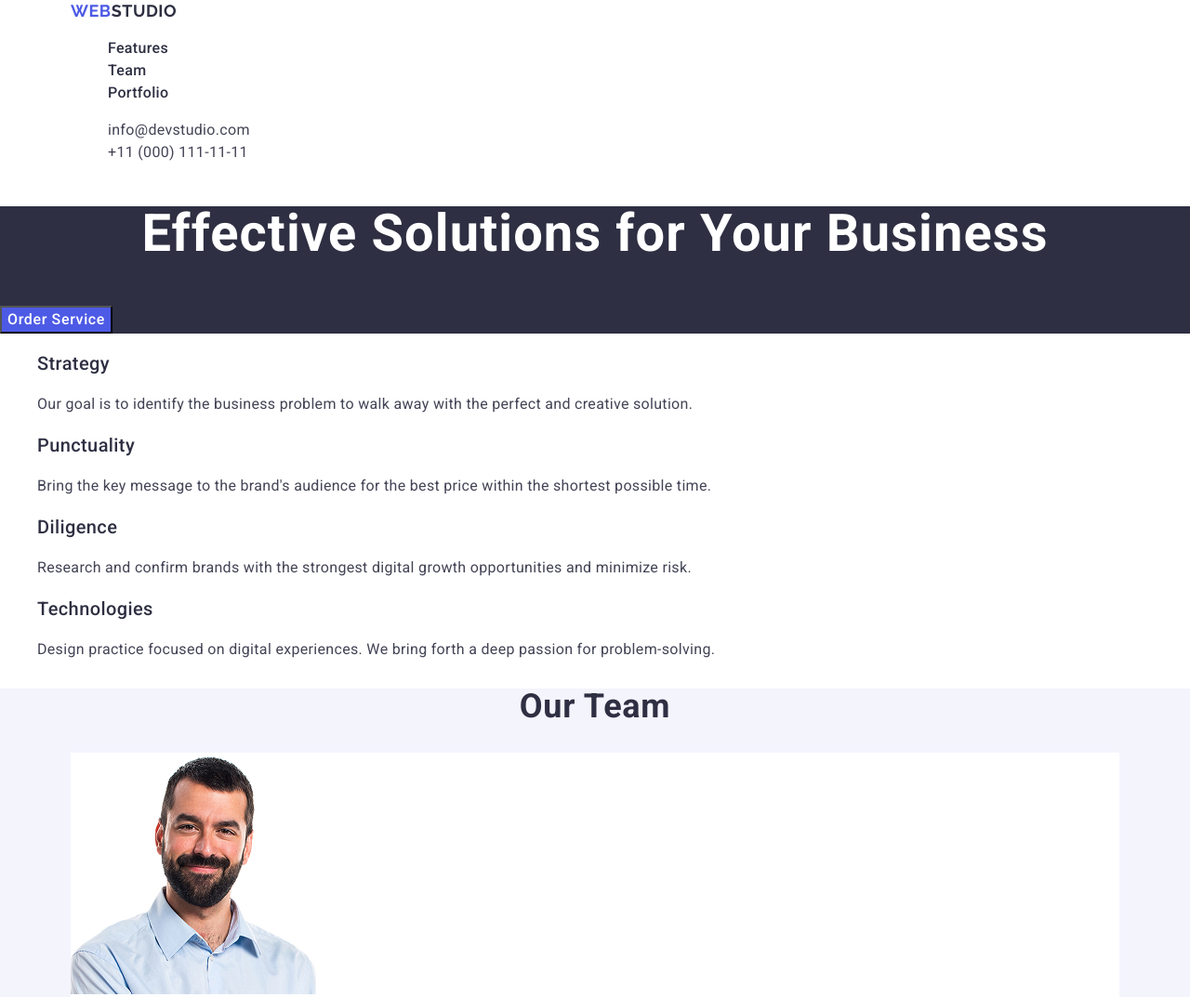
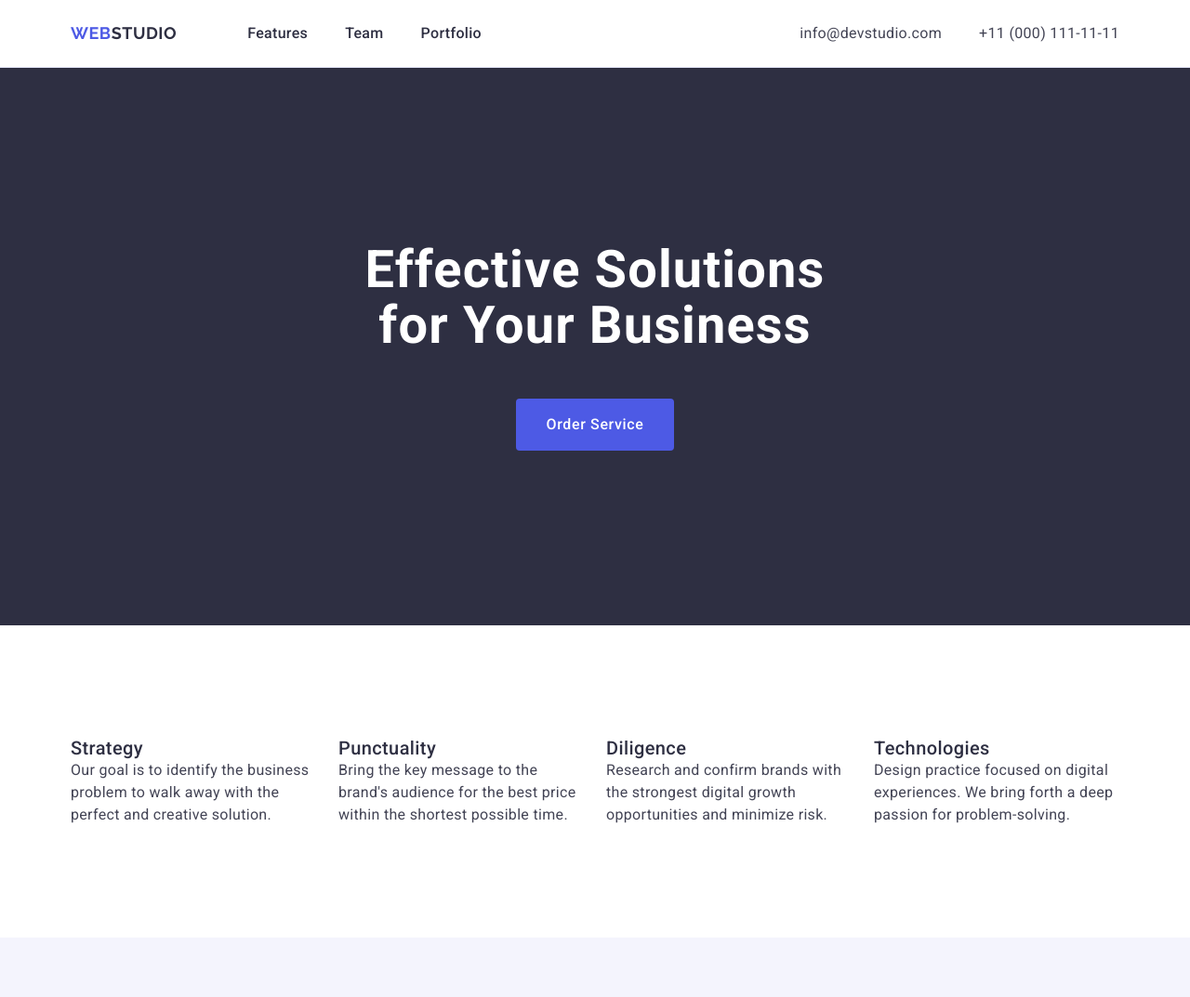
Before and after one commit to andreipriadko-design/goit-markup-hw-03, a plain HTML site: page index.html in a window 1280 px wide. Shown: the top 1073 px of the page at 93% size. Drawn offline with nearby package versions, Linux system fonts and the light colour scheme.

Commit message:
Homework 3

```diff
--- a/css/common.css
+++ b/css/common.css
@@ -6,12 +6,32 @@ body {
 ul {
     list-style: none;
 }
+h1,
+h2,
+h3,
+p {
+  margin: 0;
+}
+
+ul {
+  margin: 0;
+  padding: 0;
+}
+
+img {
+  display: block;
+  max-width: 100%;
+  height: auto;
+}
 .container {
     max-width: 1158px;
     padding: 0 15px;
     margin: 0 auto;
 }
-.visually-hidden {
+.section {
+    padding: 120px 0;
+}
+.sr-only {
   position: absolute;
   width: 1px;
   height: 1px;
--- a/css/features.css
+++ b/css/features.css
@@ -14,4 +14,9 @@
 }
 .feature-list {
     list-style: none;
+    display: flex;
+    gap: 24px;
 }
+.feature-item {
+    width: calc((100% - 72px) / 4);
+}
--- a/css/footer.css
+++ b/css/footer.css
@@ -11,6 +11,8 @@
   text-transform: uppercase;
   color: #4d5ae5;
   text-decoration: none;
+  display: inline-block;
+  margin-bottom: 16px;
 }
 .footer-logo-part {
   color: #f4f4fd;
@@ -21,4 +23,5 @@
   line-height: 1.5;
   letter-spacing: 0.02em;
   color: #f4f4fd;
+  width: 264px;
 }
--- a/css/header.css
+++ b/css/header.css
@@ -7,6 +7,7 @@
     text-transform: uppercase;
     color: #4d5ae5;
     text-decoration: none;
+    margin-right: 76px;
 }
 .logo span {
     color: #2e2f42;
@@ -18,6 +19,8 @@
     letter-spacing: 0.02em;
     color: #2e2f42;
     text-decoration: none;
+    display: block;
+    padding: 24px 0;
 }
 .contact-link {
     font-weight: 400;
@@ -26,6 +29,8 @@
     letter-spacing: 0.02em;
     color: #434455;
     text-decoration: none;
+    display: block;
+    padding: 24px 0;
 }
 .nav-link:hover,
 .nav-link:focus {
@@ -38,3 +43,23 @@
 .contacts {
     font-style: normal;
 }
+.header {
+    border-bottom: 1px solid #e7e9fc;
+}
+.header .container {
+    display: flex;
+    justify-content: space-between;
+    align-items: center;
+}
+.nav-list {
+    display: flex;
+    gap: 40px;
+}
+.nav {
+    display: flex;
+    align-items: center;
+}
+.contacts-list {
+    display: flex;
+    gap: 40px;
+}
--- a/css/hero.css
+++ b/css/hero.css
@@ -5,6 +5,8 @@
     letter-spacing: 0.02em;
     color: #ffffff;
     text-align: center;
+    max-width: 496px;
+    margin: 0 auto 48px;
     }
 .order-button {
     font-weight: 500;
@@ -14,10 +16,17 @@
     color: #ffffff;
     background-color: #4d5ae5;
     cursor: pointer;
+    display: block;
+    margin: 0 auto;
+    padding: 16px 32px;
+    border-radius: 4px;
+    min-width: 169px;
+    border: none;
 }
 .order-button:hover,
 .order-button:focus {
     background-color: #404bbf; }
 .hero {
     background-color: #2e2f42;
+    padding: 188px 0;
   }
--- a/css/portfolio.css
+++ b/css/portfolio.css
@@ -5,12 +5,19 @@
     letter-spacing: 0.02em;
     text-align: center;
     color: #2e2f42;
+    margin-bottom: 72px;
 }
 .portfolio-list {
     list-style: none;
+    display: flex;
+    flex-wrap: wrap;
+    gap: 48px 24px;
 }
 .portfolio-content {
     background-color: #ffffff;
+    padding: 32px 16px;
+    border: 1px solid #e7e9fc;
+    border-top: none;
 }
 .portfolio-name {
     font-weight: 500;
@@ -18,6 +25,7 @@
     line-height: 1.2;
     letter-spacing: 0.02em;
     color: #2e2f42;
+    margin-bottom: 8px;
 }
 .portfolio-text {
     font-size: 16px;
@@ -25,3 +33,6 @@
     letter-spacing: 0.02em;
     color: #434455;
 }
+.portfolio-card {
+    width: calc((100% - 48px) / 3);
+}
--- a/css/team.css
+++ b/css/team.css
@@ -5,14 +5,18 @@
   letter-spacing: 0.02em;
   text-align: center;
   color: #2e2f42;
+  margin-bottom: 72px;
 }
 .team-list {
     list-style: none;
     margin: 0;
     padding: 0;
+    display: flex;
+    gap: 24px;
 }
 .team-card {
     background-color: #ffffff;
+    width: calc((100% - 72px) / 4);
 }
 .team-name {
   font-weight: 500;
@@ -21,6 +25,7 @@
   letter-spacing: 0.02em;
   text-align: center;
   color: #2e2f42;
+  margin-bottom: 8px;
 }
 .team-role {
   font-weight: 400;
@@ -32,4 +37,8 @@
 }
 .team {
 background-color: #f4f4fd;
+padding: 120px 0;
 }
+.team-card-content {
+  padding: 32px 16px;
+}
--- a/index.html
+++ b/index.html
@@ -12,18 +12,18 @@
     <link rel="stylesheet" href="./css/main.css">
   </head>
  <body>
-    <header id="header">
+    <header id="header" class="header">
       <div class="container">
+         <nav class="nav">
       <a class="logo" href="./index.html">Web<span>Studio</span></a>
-      <nav>
-        <ul>
+        <ul class="nav-list">
           <li><a class="nav-link" href="#features">Features</a></li>
           <li><a class="nav-link" href="#team">Team</a></li>
           <li><a class="nav-link" href="#portfolio">Portfolio</a></li>
         </ul>
       </nav>
       <address class="contacts">
-        <ul>
+        <ul class="contacts-list">
           <li>
         <a class="contact-link" href="mailto:info@devstudio.com">info@devstudio.com</a>
         </li>
@@ -36,34 +36,37 @@
     </header>
     <main>
       <section id="hero" class="hero">
+        <div class="container">
         <h1 class="page-title">Effective Solutions for <span class="accent">Your Business</span> </h1>
         <button class="order-button" type="button">Order Service</button>
+        </div>
       </section>
-      <section id="features">
-        <h2 class="visually-hidden">Our Features</h2>
+      <section id="features" class="section">
+        <div class="container">
+        <h2 class="sr-only">Our Features</h2>
         <ul class="feature-list">
-          <li>
+          <li class="feature-item">
             <h3 class="feature-title">Strategy</h3>
             <p class="feature-text">
               Our goal is to identify the business problem to walk away with the
               perfect and creative solution.
             </p>
           </li>
-          <li>
+          <li class="feature-item">
             <h3 class="feature-title">Punctuality</h3>
             <p class="feature-text">
               Bring the key message to the brand's audience for the best price
               within the shortest possible time.
             </p>
           </li>
-          <li>
+          <li class="feature-item">
             <h3 class="feature-title">Diligence</h3>
             <p class="feature-text">
               Research and confirm brands with the strongest digital growth
               opportunities and minimize risk.
             </p>
           </li>
-          <li>
+          <li class="feature-item">
             <h3 class="feature-title">Technologies</h3>
             <p class="feature-text">
               Design practice focused on digital experiences. We bring forth a
@@ -71,8 +74,9 @@
             </p>
           </li>
         </ul>
+        </div>
       </section>
-      <section id="team" class="team">
+      <section id="team" class="team section">
         <div class="container">
         <h2 class="team-title">Our Team</h2>
         <ul class="team-list">
@@ -108,7 +112,7 @@
         </ul>
         </div>
       </section>
-      <section id="portfolio" class="portfolio">
+      <section id="portfolio" class="portfolio section">
         <div class="container">
         <h2 class="portfolio-title">Our Portfolio</h2>
         <ul class="portfolio-list">
```
Lines whose indentation alone changed are shown as unchanged.
